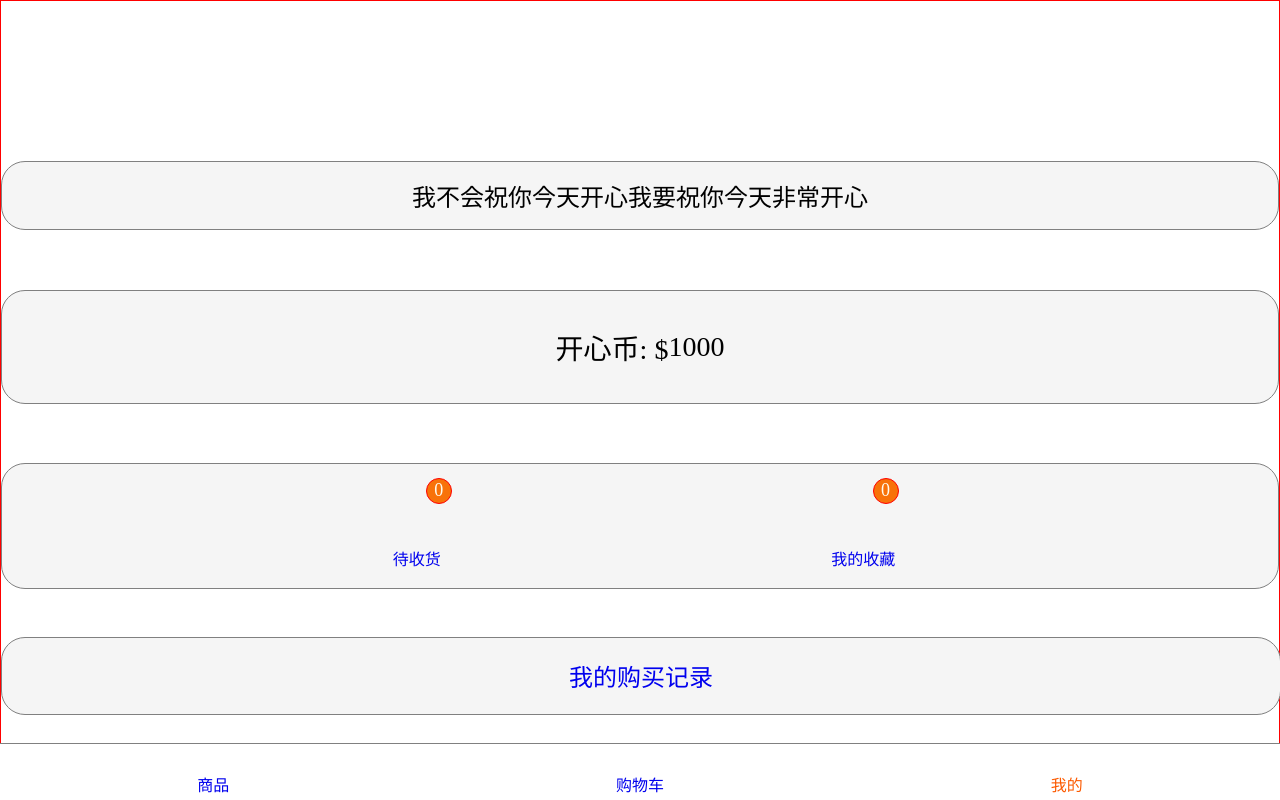
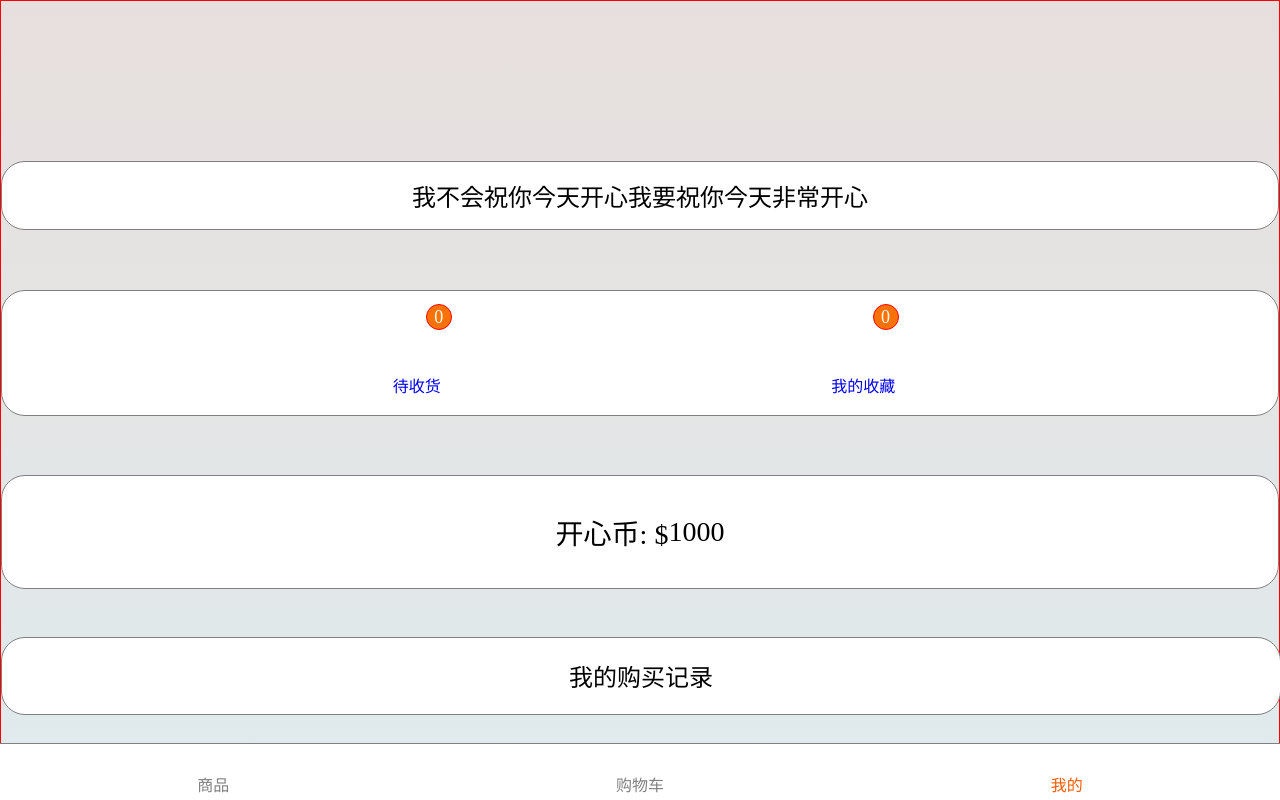
Before and after one commit to 91jzhu/shopping, a Vue app: page /info in a window 1280 px wide. Built offline with nearby package versions, Linux system fonts and the light colour scheme.

Commit message:
info 页面样式完善

```diff
--- a/index.html
+++ b/index.html
@@ -8,7 +8,7 @@
   </head>
   <body>
     <div id="app"></div>
-    <script src="//at.alicdn.com/t/font_3168780_b2isvvh4zn.js"></script>
+    <script src="//at.alicdn.com/t/font_3168780_m4pq3jr3ko.js"></script>
     <script type="module" src="/src/main.ts"></script>
   </body>
 </html>
--- a/src/components/HomePage/Car.vue
+++ b/src/components/HomePage/Car.vue
@@ -158,16 +158,15 @@ export default {
         box-shadow: 2px 2px 10px lightgrey;
         border-radius: 32px;
         padding:10px 24px;
-        animation: swing 1.8s;
+        animation: swing 1.5s;
         transform-origin: 30px 30px;
       }
       @keyframes swing {
         0%{}
-        30%{transform: rotate(60deg)}
-        50%{transform: rotate(90deg)}
-        70%{transform: rotate(70deg)}
-        80%{transform: rotate(90deg)}
-        90%{transform: rotate()}
+        50%{transform: rotate(70deg)}
+        70%{transform: rotate(90deg)}
+        80%{transform: rotate(70deg)}
+        100%{transform: rotate(90deg)}
       }
     }
   }
--- a/src/components/HomePage/Info.vue
+++ b/src/components/HomePage/Info.vue
@@ -8,10 +8,6 @@
         <span>我不会祝你今天开心</span>
         <span>我要祝你今天非常开心</span>
       </div>
-    </div>
-    <div class="money">
-      <span>开心币: $</span>
-      <span>{{ cash }}</span>
     </div>
     <div class="function">
       <div class="receive">
@@ -28,6 +24,10 @@
           <span>我的收藏</span>
         </router-link>
       </div>
+    </div>
+    <div class="money">
+      <span>开心币: $</span>
+      <span>{{ cash }}</span>
     </div>
     <div class="record">
       <router-link to="/info/record">
@@ -67,7 +67,8 @@ export default {
   display: flex;
   flex-direction: column;
   justify-content: space-between;
-
+  background: rgb(224,234,236);
+  background: linear-gradient(0deg, rgba(224,234,236,1) 0%, rgba(231,223,221,1) 100%);;
   .user {
     //border:1px solid blue;
     .photo {
@@ -85,7 +86,7 @@ export default {
     }
 
     .bless {
-      background: #f5f5f5;
+      background: #ffffff;
       padding: 16px 0;
       border: 1px solid grey;
       border-radius: 24px;
@@ -98,7 +99,7 @@ export default {
   }
 
   .money {
-    background: #f5f5f5;
+    background: #ffffff;
     display: flex;
     justify-content: center;
     align-items: center;
@@ -110,7 +111,7 @@ export default {
   }
 
   .function {
-    background: #f5f5f5;
+    background: #ffffff;
     border: 1px solid grey;
     margin-top: 12px;
     border-radius: 24px;
@@ -187,7 +188,7 @@ export default {
   }
 
   .record {
-    background: #f5f5f5;
+    background: #ffffff;
     height: 10%;
     width: 100%;
     border: 1px solid grey;
@@ -200,7 +201,7 @@ export default {
 
     a {
       text-decoration: none;
-
+      color:black;
       span {
 
       }
--- a/src/components/Navbar.vue
+++ b/src/components/Navbar.vue
@@ -43,6 +43,7 @@ import Icon from "./Tool/Icon.vue";
     height: 48px;
     padding:4px 0;
     background:white;
+    color:grey;
     .active{
       display: none;
     }
```
